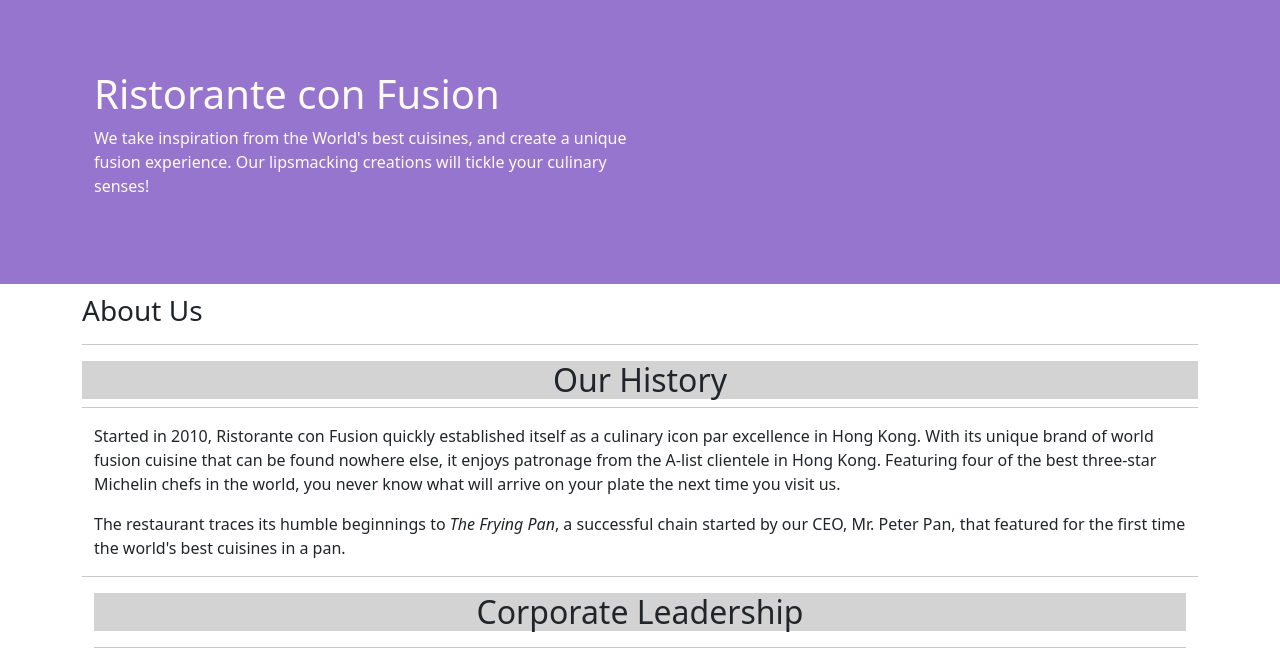
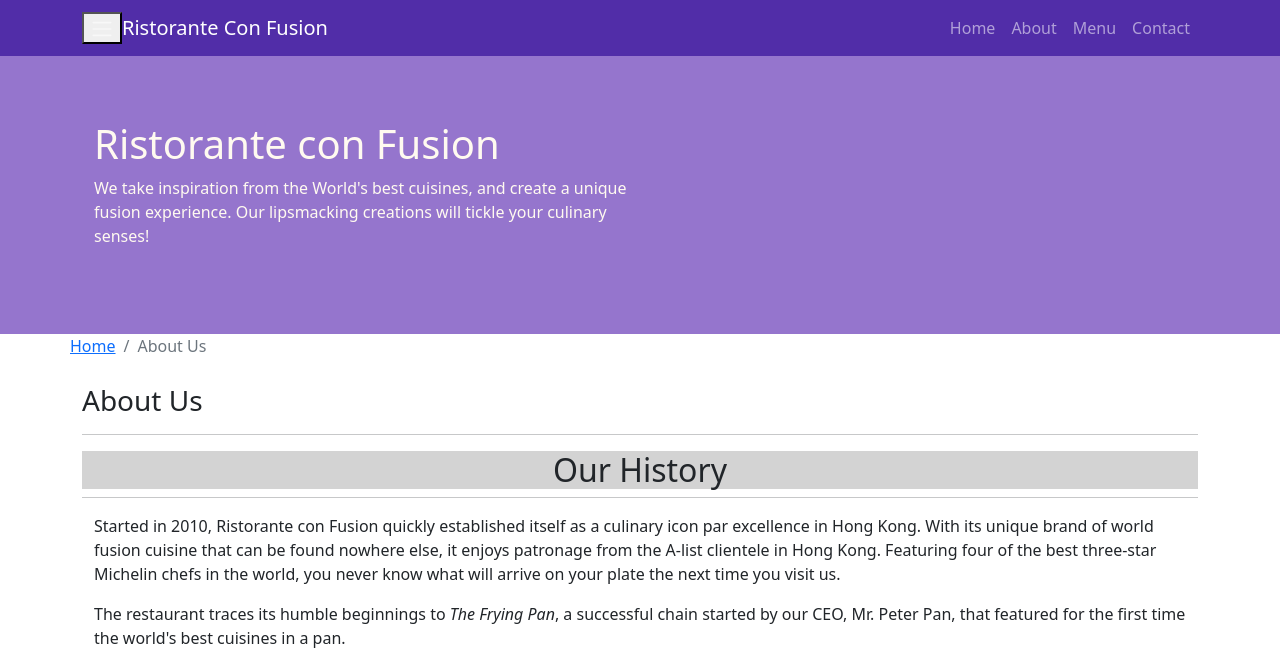
Before and after one commit to Eric-Vondunn/bootstrap-practice, a website: page aboutus.html in a window 1280 px wide. Shown: the top 661 px of the page. Drawn offline with nearby package versions, Linux system fonts and the light colour scheme.

Commit message:
nav bar and breadcrumbs

```diff
--- a/aboutus.html
+++ b/aboutus.html
@@ -15,6 +15,36 @@
     <link rel="stylesheet" href="index.css" />
   </head>
   <body>
+    <nav class="navbar navbar-dark navbar-expand-sm fixed-top">
+      <!--container here will keep everything within the width of the nav bar-->
+      <div class="container">
+        <!--toggle button-->
+        <button
+          class="navbar-toggle"
+          type="button"
+          data-toggle="collapse"
+          data-target="#Navbar"
+        >
+          <span class="navbar-toggler-icon"></span>
+        </button>
+        <!--for company logos etc-->
+        <a class="navbar-brand mr-auto" href="index.html"
+          >Ristorante Con Fusion</a
+        >
+        <div class="collapse navbar-collapse" id="Navbar"></div>
+        <ul class="navbar-nav mr-auto">
+          <li class="nav-item">
+            <a class="nav-link" href="./index.html">Home</a>
+          </li>
+          <li class="nav-item active">
+            <a class="nav-link" href="./aboutus.html">About</a>
+          </li>
+          <li class="nav-item"><a class="nav-link" href="#">Menu</a></li>
+          <li class="nav-item"><a class="nav-link" href="#">Contact</a></li>
+        </ul>
+      </div>
+    </nav>
+
     <header class="jumbotron">
       <div class="container">
         <div class="row row-header">
@@ -32,7 +62,11 @@
 
     <div class="container">
       <div class="row">
-        <div>
+        <ol class="col-12 breadcrumb">
+          <li class="breadcrumb-item"><a href="index.html">Home</a></li>
+          <li class="breadcrumb-item active"><a>About Us</a></li>
+        </ol>
+        <div class="col-12">
           <h3 class="about-page">About Us</h3>
           <hr />
         </div>
--- a/index.css
+++ b/index.css
@@ -39,3 +39,12 @@
 .hr-title {
   background-color: lightgray;
 }
+
+body {
+  padding: 50px 0px 0px 0px;
+  z-index: 0;
+}
+
+.navbar-dark {
+  background-color: #512da8;
+}
--- a/package.json
+++ b/package.json
@@ -12,6 +12,7 @@
   "license": "MIT",
   "dependencies": {
     "bootstrap": "^5.0.1",
+    "bootstrap-icons": "^1.5.0",
     "jquery": "^3.6.0",
     "lite-server": "^2.6.1",
     "popper": "^1.0.1"
```
Also changed, not shown: index.html (+30 -0 lines), 1 other file.
